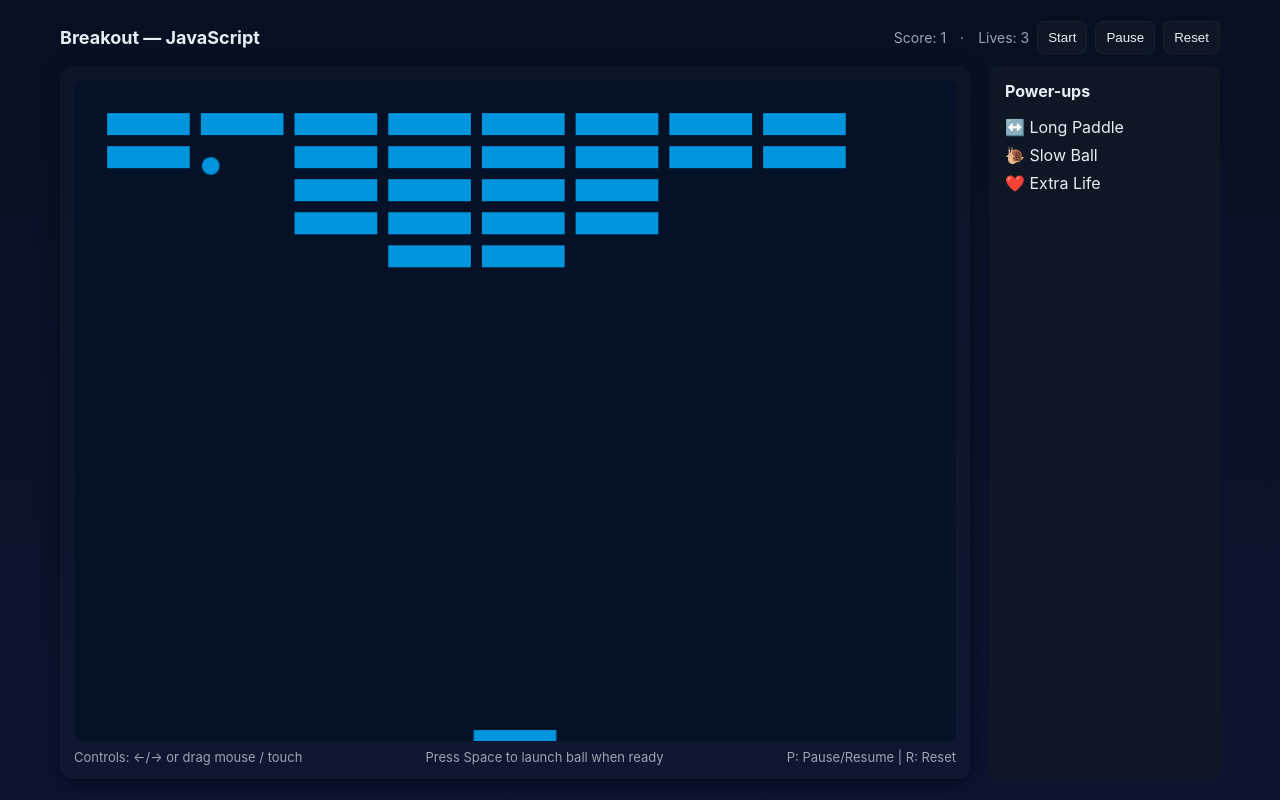
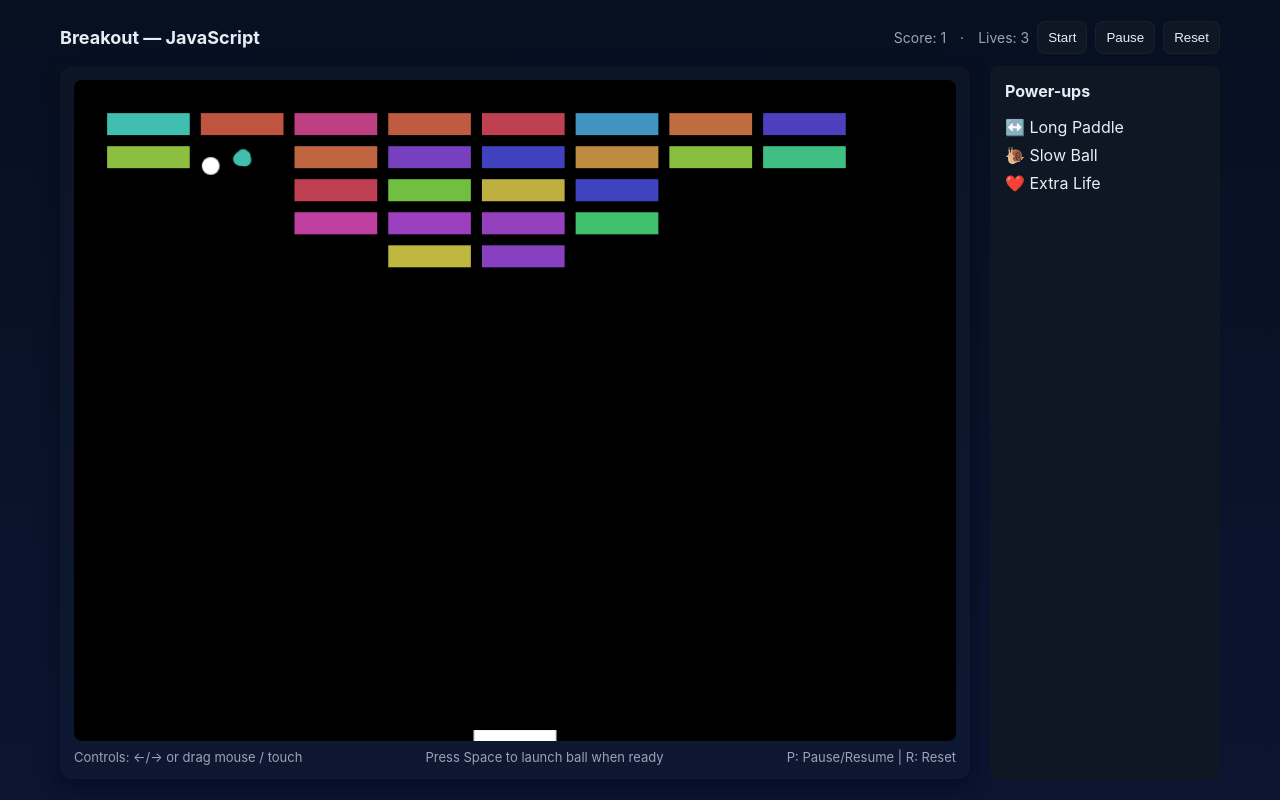
Before and after one commit to Yash170204/Breakout-game, a plain HTML site: page index.html in a window 1280 px wide. Both pictures are taken after a click on the button "Start". Drawn offline with Linux system fonts and the light colour scheme.

Commit message:
Added particle effect for breaking of bricks and changed the background color and bricks color.

```diff
--- a/game.js
+++ b/game.js
@@ -78,7 +78,8 @@ function loadLevel(level) {
   for (let r = 0; r < currentLevelLayout.length; r++) {
     bricks[r] = [];
     for (let c = 0; c < currentLevelLayout[r].length; c++) {
-      bricks[r][c] = { x: 0, y: 0, status: currentLevelLayout[r][c] };
+      const randomColor = `hsl(${Math.random() * 360}, 50%, 50%)`;
+      bricks[r][c] = { x: 0, y: 0, status: currentLevelLayout[r][c], color: randomColor };
     }
   }
 }
@@ -122,6 +123,7 @@ function resetGame() {
   ballSpeed = 1;
   paddleWidth = 75;
   activePowerups = {};
+  particles = [];
   x = WIDTH / 2;
   y = HEIGHT - 30;
   dx = Math.random() < 0.5 ? 3 : -3;
@@ -170,12 +172,39 @@ function mouseMoveHandler(e) {
 }
 
 let powerups = [];
+let particles = [];
+
+// ===== Particle Class =====
+class Particle {
+  constructor(x, y, color) {
+    this.x = x;
+    this.y = y;
+    this.color = color;
+    this.size = Math.random() * 5 + 2;
+    this.speedX = Math.random() * 3 - 1.5;
+    this.speedY = Math.random() * 3 - 1.5;
+    this.life = 100;
+  }
+
+  update() {
+    this.x += this.speedX;
+    this.y += this.speedY;
+    this.life -= 1;
+  }
+
+  draw() {
+    ctx.fillStyle = this.color;
+    ctx.beginPath();
+    ctx.arc(this.x, this.y, this.size, 0, Math.PI * 2);
+    ctx.fill();
+  }
+}
 
 // ===== Drawing Functions =====
 function drawBall() {
   ctx.beginPath();
   ctx.arc(x, y, ballRadius, 0, Math.PI * 2);
-  ctx.fillStyle = "#0095DD";
+  ctx.fillStyle = "#FFFFFF";
   ctx.fill();
   ctx.closePath();
 }
@@ -183,7 +212,7 @@ function drawBall() {
 function drawPaddle() {
   ctx.beginPath();
   ctx.rect(paddleX, HEIGHT - paddleHeight, paddleWidth, paddleHeight);
-  ctx.fillStyle = "#0095DD";
+  ctx.fillStyle = "#FFFFFF";
   ctx.fill();
   ctx.closePath();
 }
@@ -198,7 +227,7 @@ function drawBricks() {
         bricks[r][c].y = brickY;
         ctx.beginPath();
         ctx.rect(brickX, brickY, brickWidth, brickHeight);
-        ctx.fillStyle = "#0095DD";
+        ctx.fillStyle = bricks[r][c].color;
         ctx.fill();
         ctx.closePath();
       }
@@ -224,6 +253,27 @@ function drawPowerups() {
   }
 }
 
+function drawParticles() {
+  for (let i = 0; i < particles.length; i++) {
+    particles[i].draw();
+  }
+}
+
+function updateParticles() {
+  for (let i = particles.length - 1; i >= 0; i--) {
+    particles[i].update();
+    if (particles[i].life <= 0) {
+      particles.splice(i, 1);
+    }
+  }
+}
+
+function createParticles(x, y, color) {
+  for (let i = 0; i < 10; i++) {
+    particles.push(new Particle(x, y, color));
+  }
+}
+
 // ===== Collision Detection =====
 function collisionDetection() {
   for (let r = 0; r < bricks.length; r++) {
@@ -240,6 +290,7 @@ function collisionDetection() {
           b.status = 0;
           score++;
           scoreEl.textContent = "Score: " + score;
+          createParticles(b.x + brickWidth / 2, b.y + brickHeight / 2, b.color);
 
           if (Math.random() < 0.2) { // 20% chance to spawn a powerup
             const powerupTypes = ["longPaddle", "slowBall", "extraLife"];
@@ -388,11 +439,13 @@ function draw() {
   drawBall();
   drawPaddle();
   drawPowerups();
+  drawParticles();
   drawPowerupTimers();
   collisionDetection();
   powerupCollisionDetection();
   updatePowerups();
   updateActivePowerups();
+  updateParticles();
 
   // Bounce off side walls
   if (x + dx > WIDTH - ballRadius || x + dx < ballRadius) dx = -dx;
--- a/style.css
+++ b/style.css
@@ -10,7 +10,7 @@ button:active{transform:translateY(1px)}
 .hud{display:flex;gap:14px;align-items:center;font-size:14px;color:var(--muted)}
 .game-container{display:flex;gap:20px;}
 .game-card{background:linear-gradient(180deg, rgba(255,255,255,0.02), rgba(255,255,255,0.01));padding:14px;border-radius:12px;box-shadow:0 6px 18px rgba(2,6,23,0.6);flex-grow: 1;}
-canvas{display:block;width:100%;height:auto;background:#041127;border-radius:8px}
+canvas{display:block;width:100%;height:auto;background:#000;border-radius:8px}
 footer{margin-top:10px;color:var(--muted);font-size:13px}
 .hint{font-size:13px;color:var(--muted)}
 .hint-bar{margin-top:8px;display:flex;justify-content:space-between;align-items:center}
```
